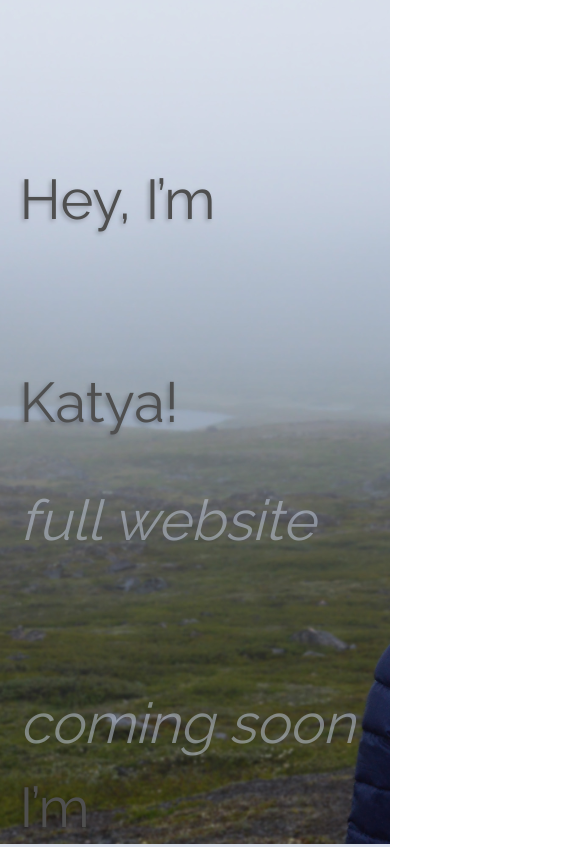
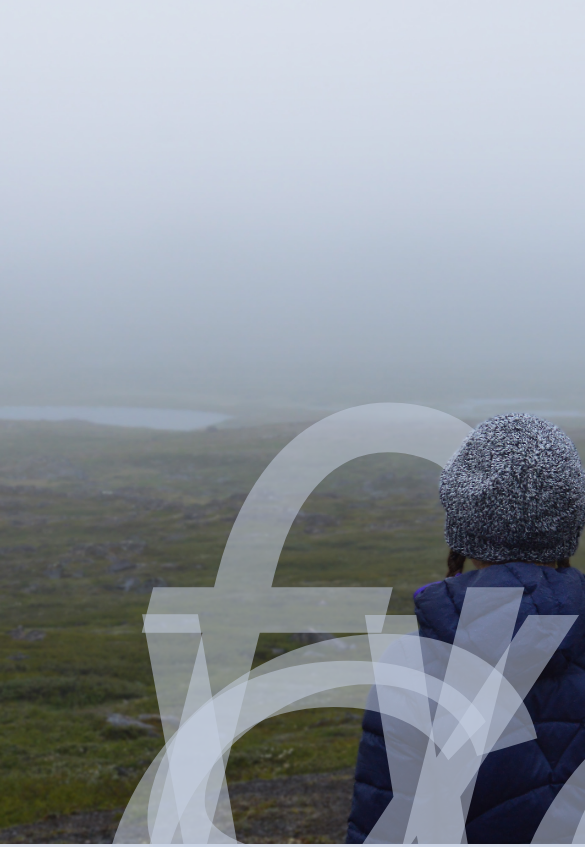
Before and after one commit to katyapotapov/katyapotapov.github.io, a plain HTML site: page index.html in a window 390 px wide. Shown: the top 847 px of the page, 585 px wide, since content can reach past the window. Drawn offline with Linux system fonts and the light colour scheme.

Commit message:
Add media query for mobile

```diff
--- a/styles/style.css
+++ b/styles/style.css
@@ -2,19 +2,9 @@ html {
   height: 100%;
   box-sizing: border-box;
   /*TODO find out what this does*/
-    font: 2.5rem/3.5rem 'Raleway', arial, sans-serif;
-    font: 3vw/3.1vw 'Raleway', arial, sans-serif;
 }
 
-@media screen and (max-width: 1400px) {
-  html {
-    font: 3.5rem/3.62rem 'Raleway', arial, sans-serif;
-  }
 .wrapper {
-      position: absolute;
-      left: 6em;
-      right: 35em;
-      top: 6em;
   -webkit-animation: fadein 2s;
   /* Safari, Chrome and Opera > 12.1 */
   -moz-animation: fadein 2s;
@@ -27,6 +17,48 @@ html {
   text-shadow: -2px 2px 4px rgba(0, 0, 0, 0.25);
 }
 
+@media screen and (min-width: 1001px) {
+  html {
+    font: 2.5rem/3.5rem 'Raleway', arial, sans-serif;
+    font: 3vw/3.1vw 'Raleway', arial, sans-serif;
+  }
+  .wrapper {
+    position: absolute;
+    left: 1em;
+    left: 5vw;
+    right: 5em;
+    right: 30vw;
+    top: 0.6em;
+    top: 5vh;
+  }
+}
+
+@media screen and (min-width: 601px) and (max-width: 1000px) {
+  html {
+    font: 3rem/3.2rem 'Raleway', arial, sans-serif;
+    font: 5vw/5.2vw 'Raleway', arial, sans-serif;
+  }
+  .wrapper {
+    position: absolute;
+    left: 1em;
+    right: 1em;
+    right: 2vw;
+    top: 1em;
+  }
+}
+
+@media screen and (min-width: 320px) and (max-width: 600px) {
+  html {
+    font: 3rem/3.2rem 'Raleway', arial, sans-serif;
+    font: 100vh/3.2vh 'Raleway', arial, sans-serif;
+  }
+  .wrapper {
+    position: absolute;
+    left: 1em;
+    right: 1em;
+    right: 1vw;
+    top: 1em;
+  }
 }
 
 body {
@@ -40,26 +72,6 @@ body {
   -o-background-size: cover;
   background-size: cover;
   /*font: 72px/85px 'Raleway', arial, sans-serif;*/
-}
-
-.wrapper {
-    position: absolute;
-    left: 1em;
-    left: 5vw;
-    right: 5em;
-    right: 30vw;
-    top: 0.6em;
-    top: 5vh;
-    -webkit-animation: fadein 2s;
-    /* Safari, Chrome and Opera > 12.1 */
-    -moz-animation: fadein 2s;
-    /* Firefox < 16 */
-    -ms-animation: fadein 2s;
-    /* Internet Explorer */
-    -o-animation: fadein 2s;
-    /* Opera < 12.1 */
-    animation: fadein 2s;
-    text-shadow: -2px 2px 4px rgba(0, 0, 0, 0.25);
 }
 
 .description {
```
Lines whose indentation alone changed are shown as unchanged.
